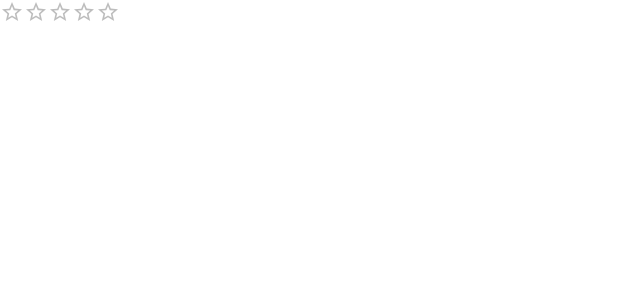
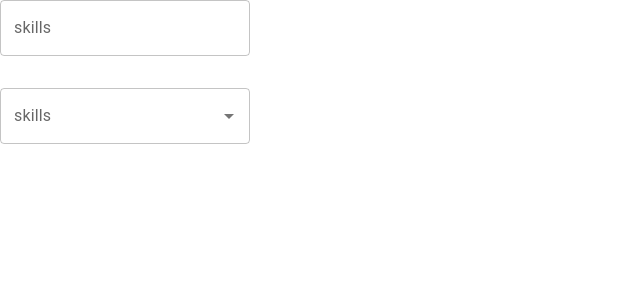
Before and after one commit to abhilashsethi/react-mui-demo, a React (Create React App) app: page / in a window 1280 px wide. Shown: the top 300 px of the page, without its empty margins (0-640 px from the left). Built offline with nearby package versions, Linux system fonts and the light colour scheme.

Commit message:
MuiAutoComplete

```diff
--- a/src/App.tsx
+++ b/src/App.tsx
@@ -1,4 +1,5 @@
 import "./App.css";
+import MuiAutoComplete from "./components/MuiAutoComplete";
 import MuiCheckBox from "./components/MuiCheckBox";
 import MuiRatings from "./components/MuiRatings";
 import MuiSwitch from "./components/MuiSwitch";
@@ -18,7 +19,8 @@
 			{/* <MuiRadioButton /> */}
 			{/* <MuiCheckBox /> */}
 			{/* <MuiSwitch /> */}
-			<MuiRatings />
+			{/* <MuiRatings /> */}
+			<MuiAutoComplete />
 		</div>
 	);
 }
--- /dev/null
+++ b/src/components/MuiAutoComplete.tsx
@@ -0,0 +1,45 @@
+import React, { useState } from "react";
+import { Stack, Autocomplete, TextField } from "@mui/material";
+
+const skills = ["HTML", "CSS", "JavaScript", "TypeScript", "React"];
+
+const MuiAutoComplete = () => {
+	type Skill = {
+		id: number;
+		label: string;
+	};
+
+	const skillOptions = skills.map((skill, index) => ({
+		id: index + 1,
+		label: skill,
+	}));
+
+	const [value, setValue] = useState<string | null>(null);
+	const [skill, setSkill] = useState<Skill | null>(null);
+	console.log({
+		value,
+	});
+	console.log({
+		skill,
+	});
+	return (
+		<Stack spacing={4} width={250}>
+			<Autocomplete
+				options={skills}
+				value={value}
+				onChange={(e: any, newValue: null | string) => setValue(newValue)}
+				renderInput={(params) => <TextField {...params} label="skills" />}
+				freeSolo
+			/>
+			<Autocomplete
+				options={skillOptions}
+				value={skill}
+				onChange={(e: any, newValue: Skill | null) => setSkill(newValue)}
+				renderInput={(params) => <TextField {...params} label="skills" />}
+				// freeSolo
+			/>
+		</Stack>
+	);
+};
+
+export default MuiAutoComplete;
```
